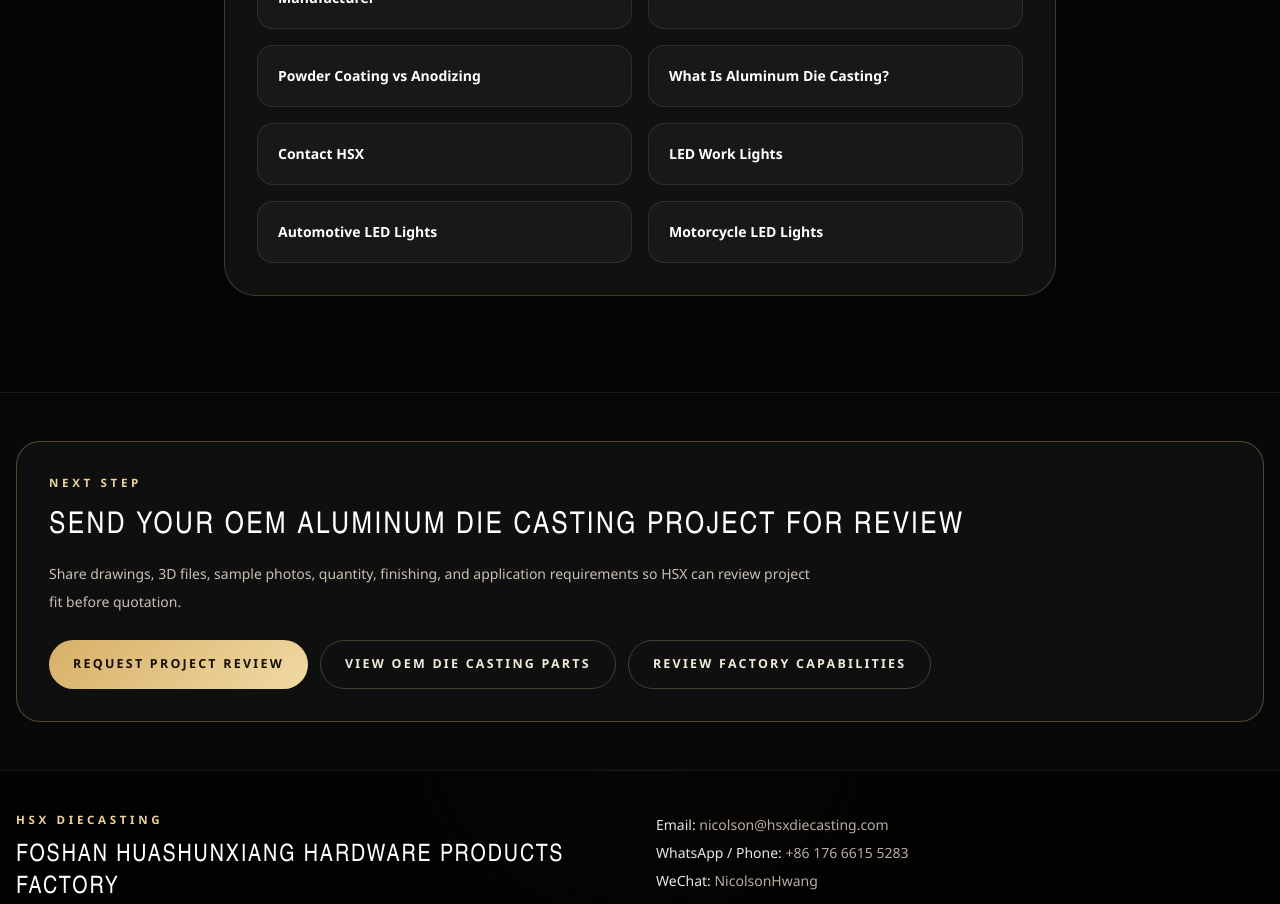
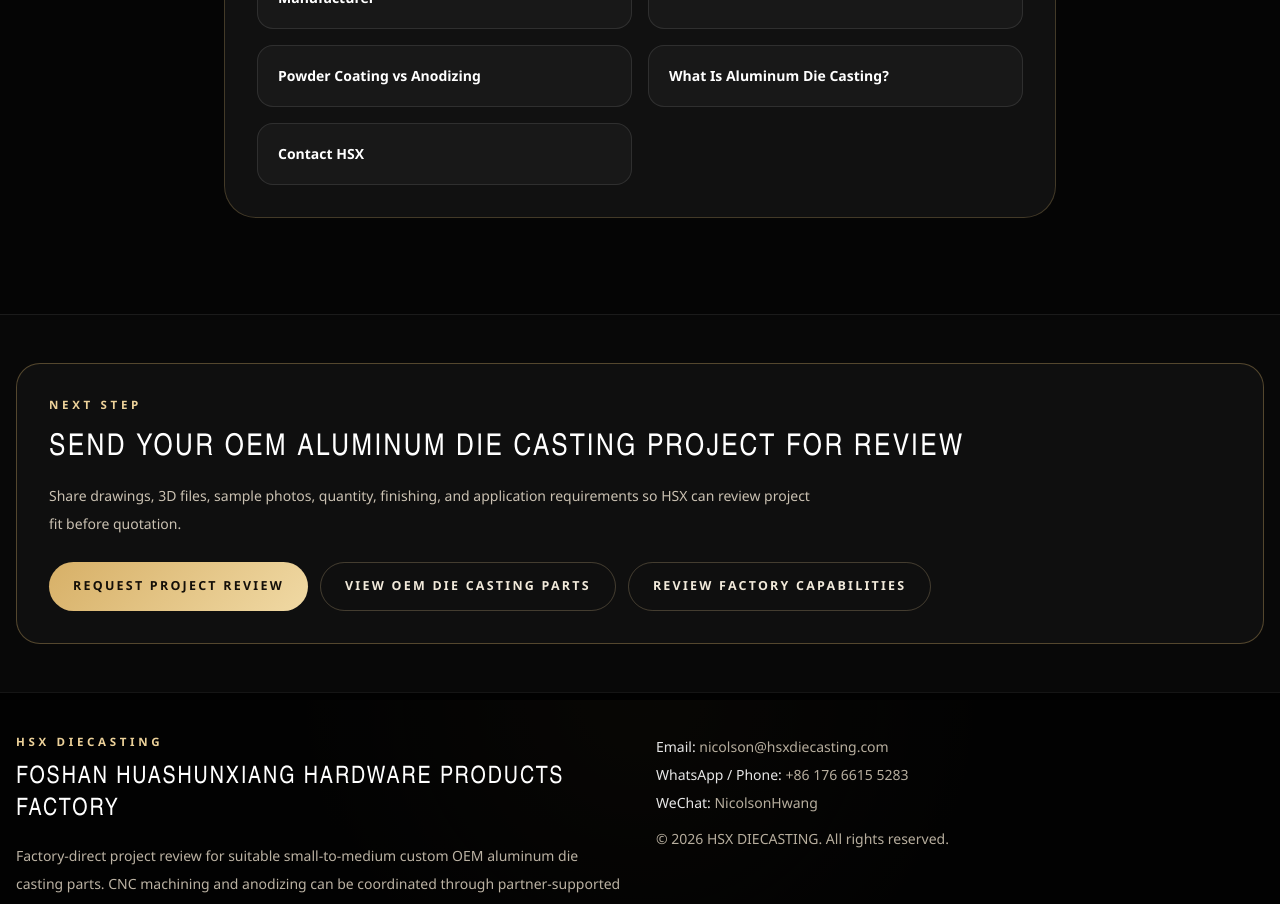
Before and after one commit to nicolsonhuang-byte/hsxdiecasting, a Next.js app: page /blog/where-to-find-precision-aluminum-die-casting-factory-china in a window 1280 px wide. Shown: the part 4900-5804 px from the top of the page. Built offline with nearby package versions, Linux system fonts and the light colour scheme.

Commit message:
Remove legacy LED cards from precision factory guide

```diff
--- a/src/app/blog/where-to-find-precision-aluminum-die-casting-factory-china/page.tsx
+++ b/src/app/blog/where-to-find-precision-aluminum-die-casting-factory-china/page.tsx
@@ -370,24 +370,6 @@
                 {item.label}
               </Link>
             ))}
-            <Link
-              href="/products/led-work-lights"
-              className="rounded-2xl border border-white/10 bg-white/[0.03] p-5 text-sm font-semibold text-[#efe7d9] hover:text-[#f4d27a]"
-            >
-              LED Work Lights
-            </Link>
-            <Link
-              href="/products/automotive-led-lights"
-              className="rounded-2xl border border-white/10 bg-white/[0.03] p-5 text-sm font-semibold text-[#efe7d9] hover:text-[#f4d27a]"
-            >
-              Automotive LED Lights
-            </Link>
-            <Link
-              href="/products/motorcycle-led-lights"
-              className="rounded-2xl border border-white/10 bg-white/[0.03] p-5 text-sm font-semibold text-[#efe7d9] hover:text-[#f4d27a]"
-            >
-              Motorcycle LED Lights
-            </Link>
           </div>
         </section>
 
```
